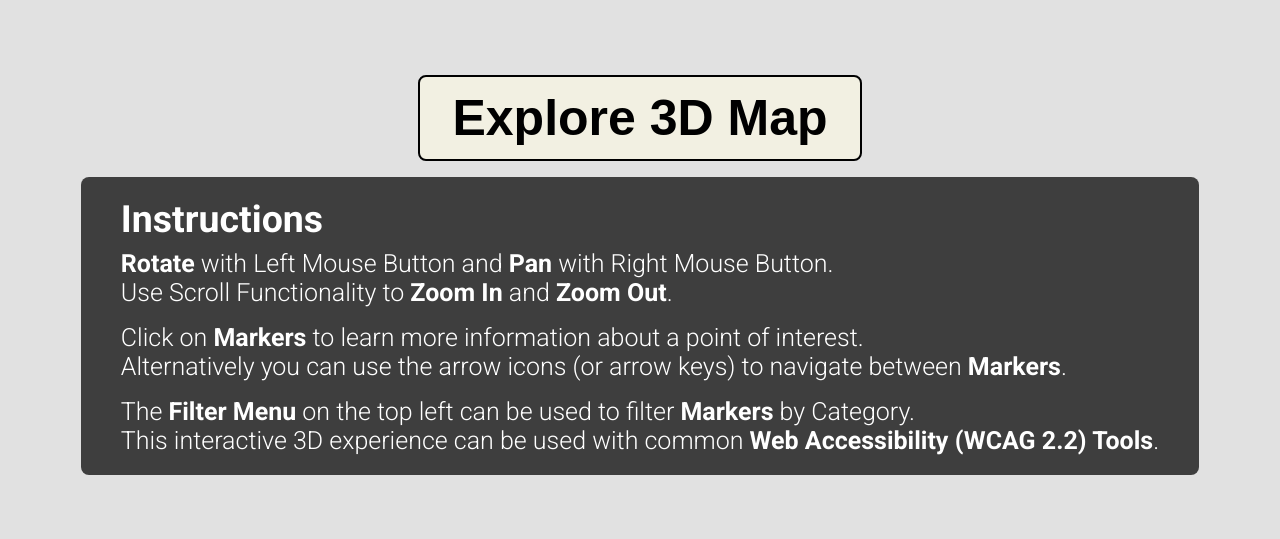
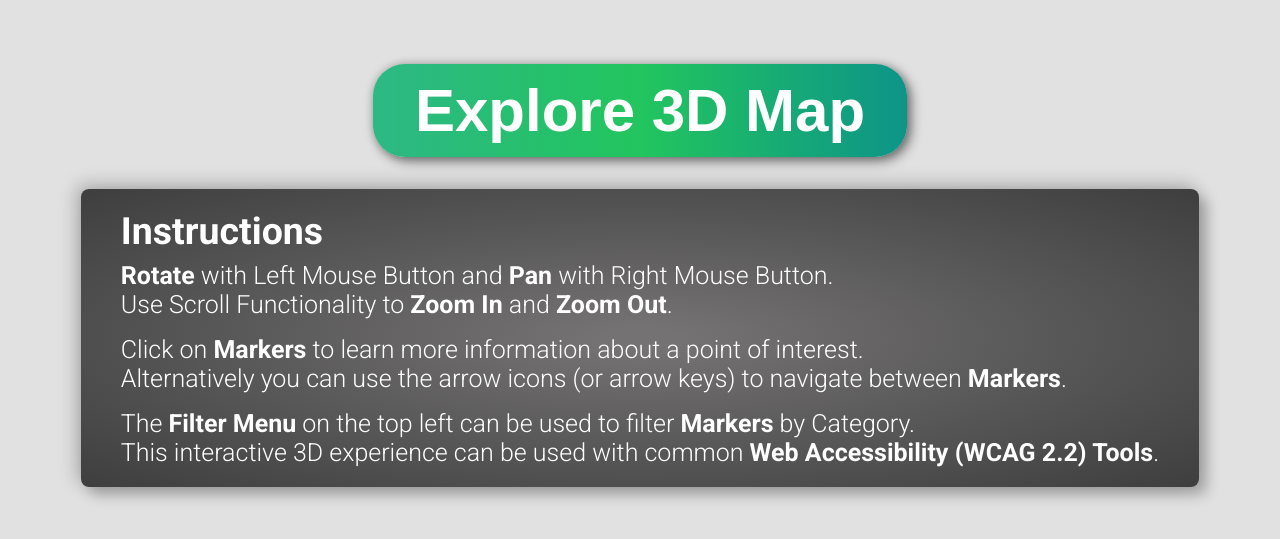
Before and after one commit to Thassoun999/HonchoMap, a React (Vite) app: page / in a window 1280 px wide. Shown: the part 125-664 px from the top of the page. Built offline with nearby package versions, Linux system fonts and the light colour scheme; no server answers.

Commit message:
front page

```diff
--- /dev/null
+++ b/src/App.css
@@ -0,0 +1,11 @@
+.button-interact {
+  transition: transform 0.2s ease;
+}
+
+.button-interact:hover {
+  transform: scale(1.015);
+}
+
+.button-interact:active {
+  transform: translateY(4px);
+}
--- a/src/App.tsx
+++ b/src/App.tsx
@@ -12,6 +12,8 @@ import {
 import MapScene from "./components/MapScene";
 import { useGLTF } from "@react-three/drei";
 import CameraController from "./components/CameraController";
+
+import "./App.css";
 
 // import { EffectComposer, SSAO } from "@react-three/postprocessing";
 // import { BlendFunction } from "postprocessing";
@@ -234,28 +236,19 @@ export default function App() {
         >
           <button
             onClick={() => setStarted(true)}
+            className="button-interact"
             style={{
-              padding: "12px 32px",
-              fontSize: isMobile ? 30 : 50,
+              padding: "12px 42px",
+              fontSize: isMobile ? 30 : 60,
               fontWeight: 600,
-              background: "#f2f0e2",
-              color: "black",
-              border: "solid 2px",
-              borderRadius: 8,
+              background:
+                "linear-gradient(to right, #2db885, #22c55e, #0d9488)",
+              color: "white",
+              border: "none",
+              borderRadius: 32,
               cursor: "pointer",
-              transition: "background 0.2s ease",
-            }}
-            onPointerEnter={(e) => {
-              (e.target as HTMLButtonElement).style.background = "#f0efe8";
-            }}
-            onPointerLeave={(e) => {
-              (e.target as HTMLButtonElement).style.background = "#f2f0e2";
-            }}
-            onPointerDown={(e) => {
-              (e.target as HTMLButtonElement).style.background = "#e8e5cc";
-            }}
-            onPointerUp={(e) => {
-              (e.target as HTMLButtonElement).style.background = "#f0efe8";
+              boxShadow:
+                "4px 4px 12px rgba(0,0,0,0.5), -.1px -.1px 8px rgba(0,0,0,0.15 )",
             }}
           >
             Explore 3D Map
@@ -265,11 +258,13 @@ export default function App() {
               padding: "20px 40px",
               fontSize: isMobile ? 15 : 25,
               fontWeight: 300,
-              background: "#3e3e3e",
+              background: "radial-gradient( #747272 5%, #3e3e3e)",
               color: "white",
               border: "none",
               borderRadius: 8,
-              marginBlockStart: "1rem",
+              marginBlockStart: isMobile ? "1rem" : "2rem",
+              boxShadow:
+                "8px 8px 14px rgba(0,0,0,0.25),  -4px -4px 18px rgba(0,0,0,0.25)",
             }}
           >
             <h2>Instructions</h2>
```
